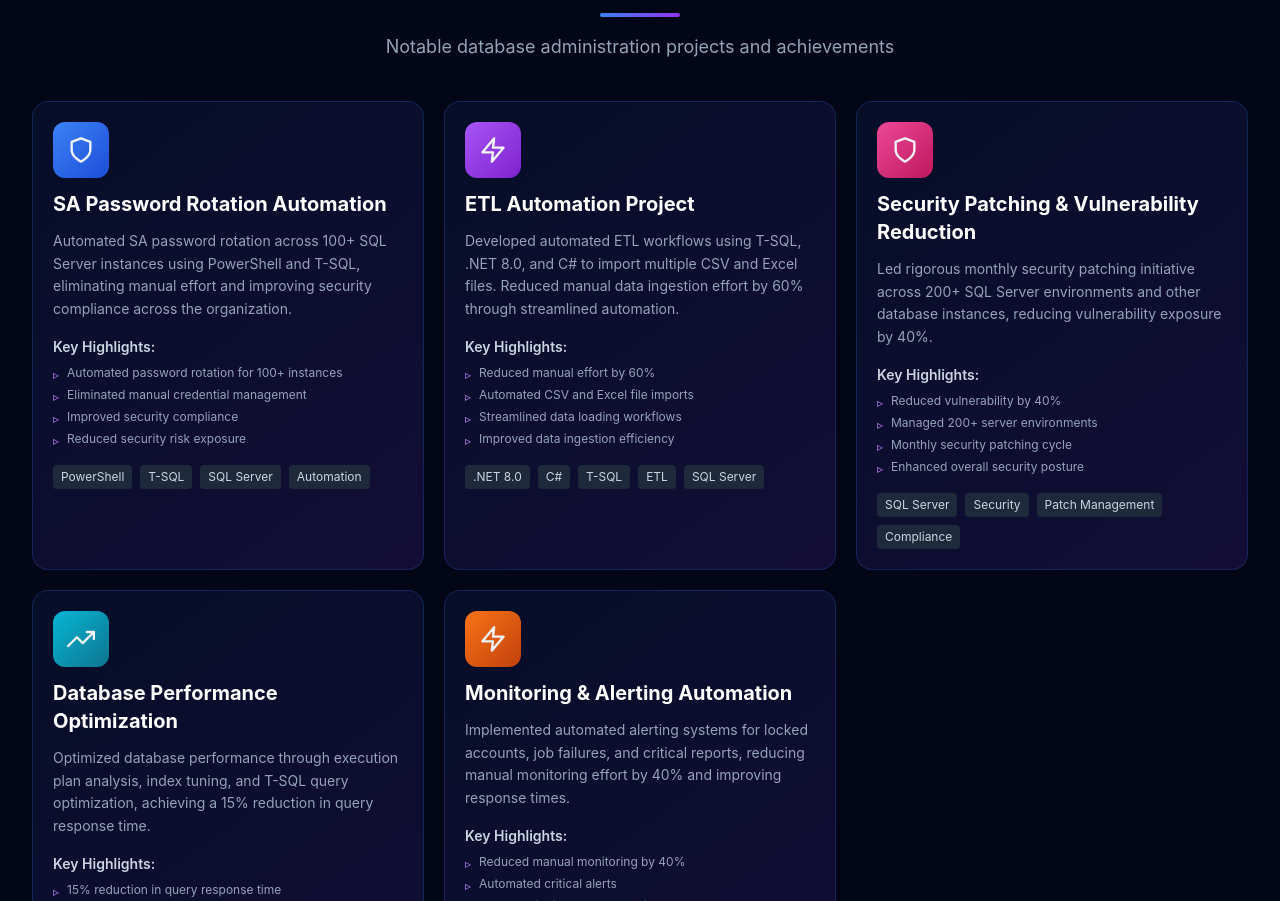
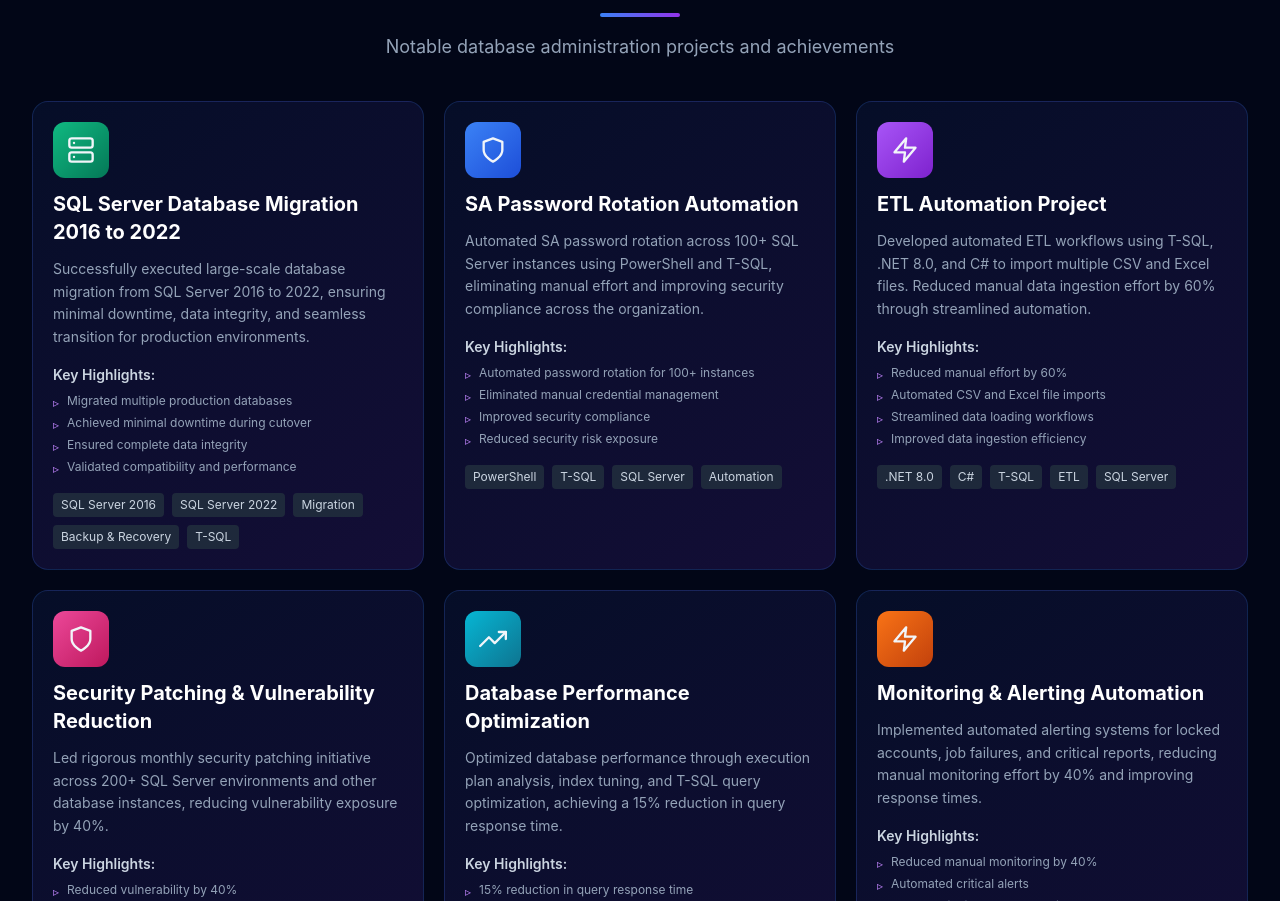
Before and after one commit to yhassan-git-real/younus-hassan-portfolio, a React (Vite) app: page / in a window 1280 px wide. Shown: the part 4219-5120 px from the top of the page. Built offline with nearby package versions, Linux system fonts and the light colour scheme.

Commit message:
Mirgations

```diff
--- a/src/components/Projects.jsx
+++ b/src/components/Projects.jsx
@@ -3,6 +3,19 @@ import { FiDatabase, FiServer, FiTrendingUp, FiShield, FiZap, FiExternalLink } f
 
 const Projects = () => {
   const projects = [
+    {
+      title: 'SQL Server Database Migration 2016 to 2022',
+      description: 'Successfully executed large-scale database migration from SQL Server 2016 to 2022, ensuring minimal downtime, data integrity, and seamless transition for production environments.',
+      icon: <FiServer size={28} />,
+      color: 'from-emerald-500 to-emerald-700',
+      technologies: ['SQL Server 2016', 'SQL Server 2022', 'Migration', 'Backup & Recovery', 'T-SQL'],
+      highlights: [
+        'Migrated multiple production databases',
+        'Achieved minimal downtime during cutover',
+        'Ensured complete data integrity',
+        'Validated compatibility and performance',
+      ],
+    },
     {
       title: 'SA Password Rotation Automation',
       description: 'Automated SA password rotation across 100+ SQL Server instances using PowerShell and T-SQL, eliminating manual effort and improving security compliance across the organization.',
```
